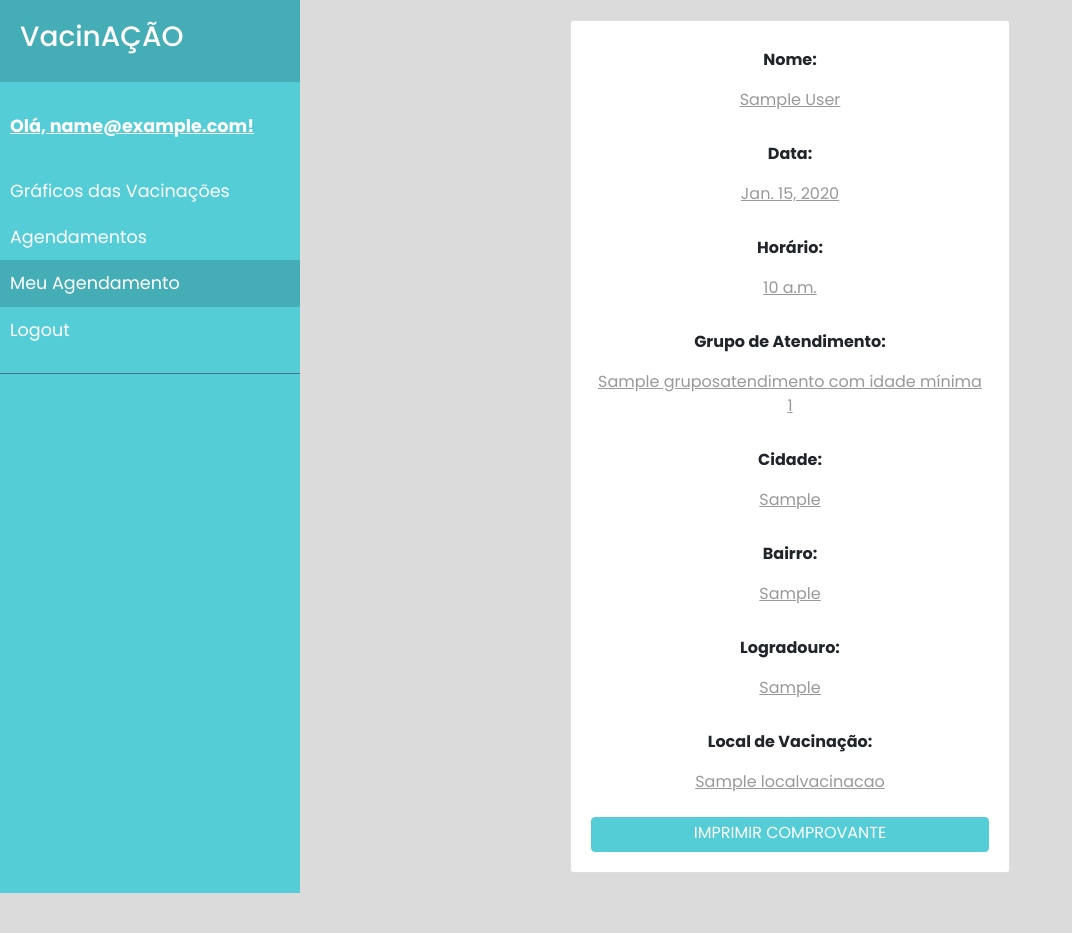
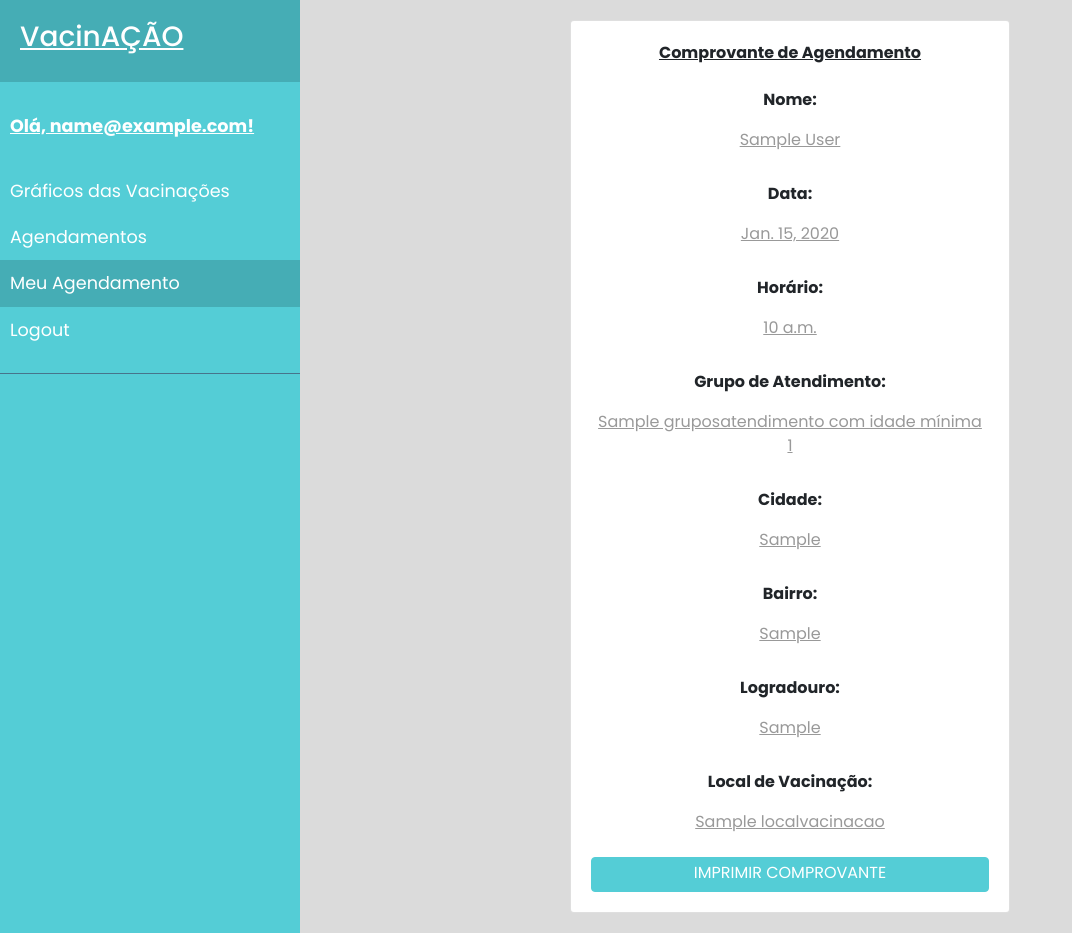
Before and after one commit to Dudsxkap/sistemas_testes, a Django app: page /vacinacao/meus_agendamentos/ in a window 1280 px wide. Shown: the whole page, without its empty margins (0-1072 px from the left). Before the commit the page ends 893 px from the top, so only its background shows below. Run offline with Django 3.2, Linux system fonts and the light colour scheme; a user stored in the database is signed in; tables that the repository leaves empty hold one stand-in row (values such as "Sample post"); some libraries are stand-ins or nearby versions.

Commit message:
Atualização para aparecer título no comprovante de agendamento

```diff
--- a/agendamentos/templates/meus_agendamentos.html
+++ b/agendamentos/templates/meus_agendamentos.html
@@ -17,7 +17,8 @@
                             <div class="card">
                                 <div class="card-body">
                                     <div id="section-to-print">
-                                        {% for campo, valor in info.items %}
+                                        <p class="titulo">Comprovante de Agendamento</p>
+                                            {% for campo, valor in info.items %}
                                             <div style="padding: 7px ">
                                                 <p class="campos">{{ campo }}:</p>
                                                 <p class="valores">{{ valor }}</p>
--- a/static/css/meus_agendamentos.css
+++ b/static/css/meus_agendamentos.css
@@ -43,9 +43,21 @@ p{
     font-family: 'Poppins', sans-serif;
 }
 
+h3{
+    font-family: 'Poppins', sans-serif;
+    font-weight: bold;
+    text-decoration: underline;
+    font-size: xx-large;
+}
+
 .campos{
     font-weight: bold;
     /*font-size: 18px;*/
+}
+
+.titulo{
+    font-weight: bold;
+    text-decoration: underline;
 }
 
 .valores{
```
